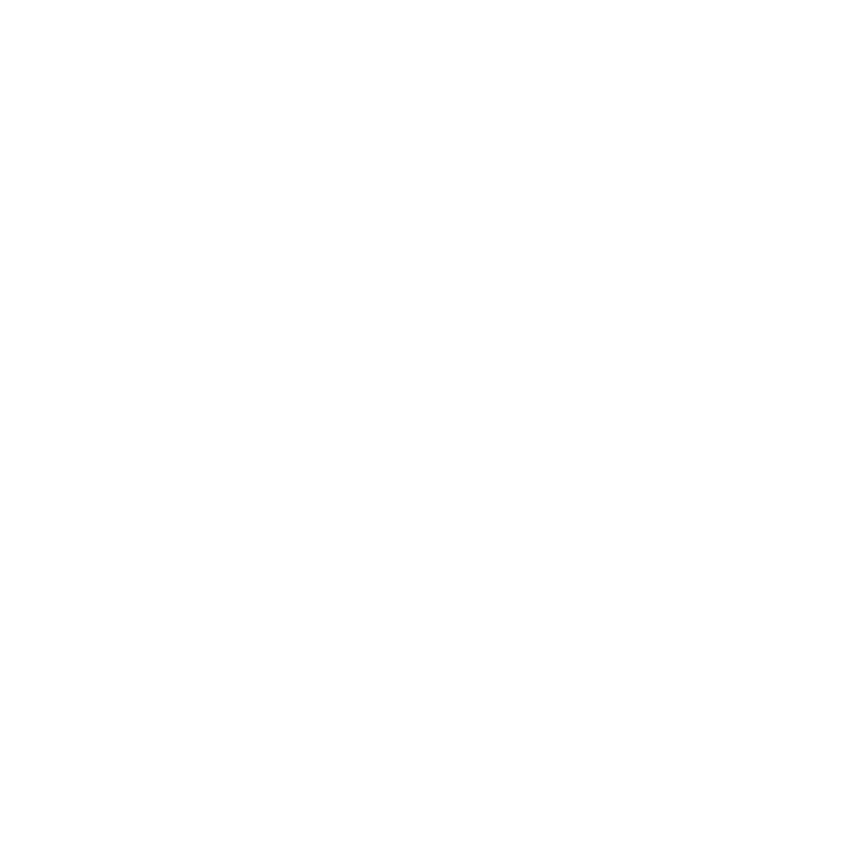
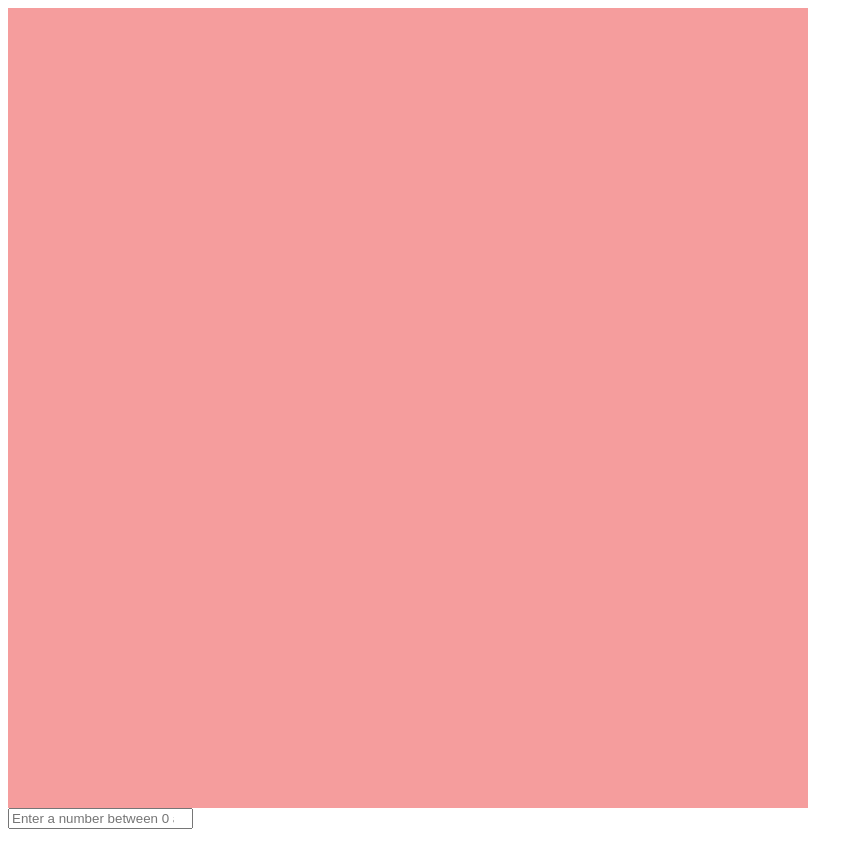
Before and after one commit to Methal-Abeywickrama/Project-Etch-a-sketch, a plain HTML site: page index.html in a window 1280 px wide. Shown: the whole page, without its empty margins (0-863 px from the left). Before the commit the page ends 800 px from the top, so only its background shows below. Drawn offline with Linux system fonts and the light colour scheme.

Commit message:
Working 16 grid

```diff
--- a/index.html
+++ b/index.html
@@ -5,7 +5,11 @@
     </head>
 
     <body>
-        <div></div>
+        <div id="container" class="container"></div>
+
+        <form action="#" id="numberGet" >
+            <input type="number" placeholder="Enter a number between 0 and 1">
+        </form>
 
         <script src="script.js"></script>
     </body>
--- a/script.js
+++ b/script.js
@@ -0,0 +1,22 @@
+const container = document.querySelector("#container");
+
+const numbergetter = () => {
+    let number = parseInt('Enter a number between 1 and 100');
+    if (number){}
+};
+
+const create2grids = () => {
+    for (let i = 1; i <= 16 * 16; i++) {
+        const box = document.createElement('div');
+        box.classList.add('box');
+        container.appendChild(box);
+        box.addEventListener('mouseover', addColor)
+    }
+};
+const addColor = (e) => {
+    e.target.classList.add('passedOver')
+};
+
+
+
+create2grids();
--- a/style.css
+++ b/style.css
@@ -0,0 +1,34 @@
+
+.container {
+    display: grid;
+    grid-template-columns: repeat(16, 50px);
+}
+
+
+.row {
+    display: flex;
+    flex-direction: row;
+}
+
+.box {
+    color: rgb(240, 240, 240);
+    background-color: rgb(245, 157, 157);
+    min-height: 50px;
+    min-width: 50px;
+
+}
+
+.passedOver {
+    background-color: black;
+}
+/*
+.row {
+    display: grid;
+    grid-template-columns: repeat(auto-fill, auto-fit);
+}
+
+.container {
+    display: grid;
+    grid-template-rows: repeat(auto-fill, auto-fit);
+}
+*/
```
